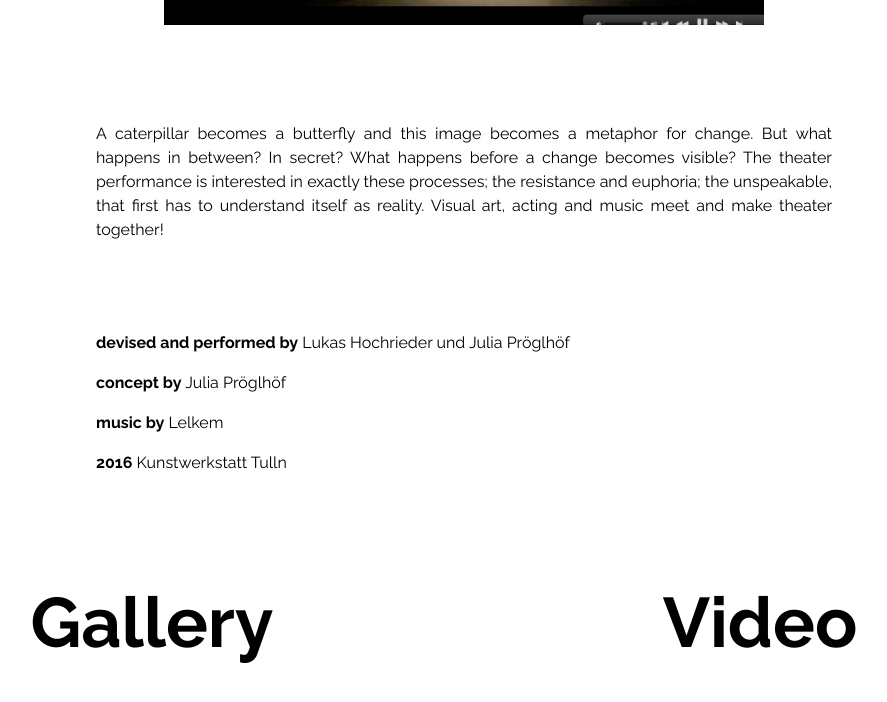
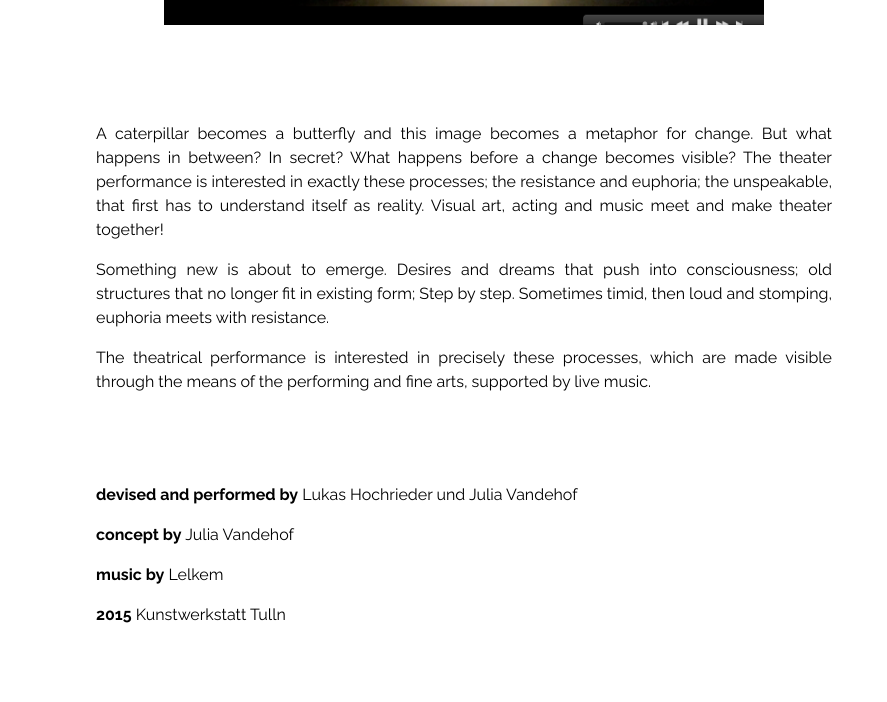
Before and after one commit to matteocarpi/julia, a Jekyll site: the page built from _posts/2019-03-05-die-löwen-sind-den-schmetterlineen-nicht-lästig.md, in a window 1280 px wide and 900 px high, scrolled down 802 px, cut to the strip 0-718 px from the top of the window. Shown: the top 702 px of the strip, without its empty margins (176-1063 px from the left). Built offline with Jekyll 4.4.1, drawn with Linux system fonts in a browser that asks for light colours.

Commit message:
Update from Forestry.io Julia Proeglhoef updated _posts/2019-03-05-die-löwen-sind-den-schmetterlineen-nicht-lästig.md

```diff
--- a/_posts/2019-03-05-die-löwen-sind-den-schmetterlineen-nicht-lästig.md
+++ b/_posts/2019-03-05-die-löwen-sind-den-schmetterlineen-nicht-lästig.md
@@ -6,11 +6,12 @@ preview_picture: "/uploads/Bildschirmfoto2015-03-13.png"
 current: false
 main_pictures:
 - "/uploads/Bildschirmfoto2015-03-13.png"
-description: A caterpillar becomes a butterfly and this image becomes a metaphor for
-  change. But what happens in between? In secret? What happens before a change becomes
-  visible? The theater performance is interested in exactly these processes; the resistance
-  and euphoria; the unspeakable, that first has to understand itself as reality. Visual
-  art, acting and music meet and make theater together!
+description: |-
+  A caterpillar becomes a butterfly and this image becomes a metaphor for change. But what happens in between? In secret? What happens before a change becomes visible? The theater performance is interested in exactly these processes; the resistance and euphoria; the unspeakable, that first has to understand itself as reality. Visual art, acting and music meet and make theater together!
+
+  Something new is about to emerge. Desires and dreams that push into consciousness; old structures that no longer fit in existing form;   Step by step. Sometimes timid, then loud and stomping, euphoria meets with resistance.
+
+  The theatrical performance is interested in precisely these processes, which are made visible through the means of the performing and fine arts, supported by live music.
 date: 2017-08-17 22:00:00 +0000
 youtube_link: <iframe width="560" height="315" src="https://www.youtube.com/embed/NCu9afXPvPM"
   frameborder="0" allow="accelerometer; autoplay; encrypted-media; gyroscope; picture-in-picture"
@@ -26,13 +27,13 @@ press_pictures:
 only_current: false
 sub_title: ''
 credits: |-
-  **devised and performed by** Lukas Hochrieder und Julia Pröglhöf
+  **devised and performed by** Lukas Hochrieder und Julia Vandehof
 
-  **concept by** Julia Pröglhöf
+  **concept by** Julia Vandehof
 
   **music by** Lelkem
 
-  **2016** Kunstwerkstatt Tulln
+  **2015** Kunstwerkstatt Tulln
 gallery:
 - "/uploads/11425298_10206973686685147_2078413159_n.jpg"
 - "/uploads/Lowen-6.png"
```
